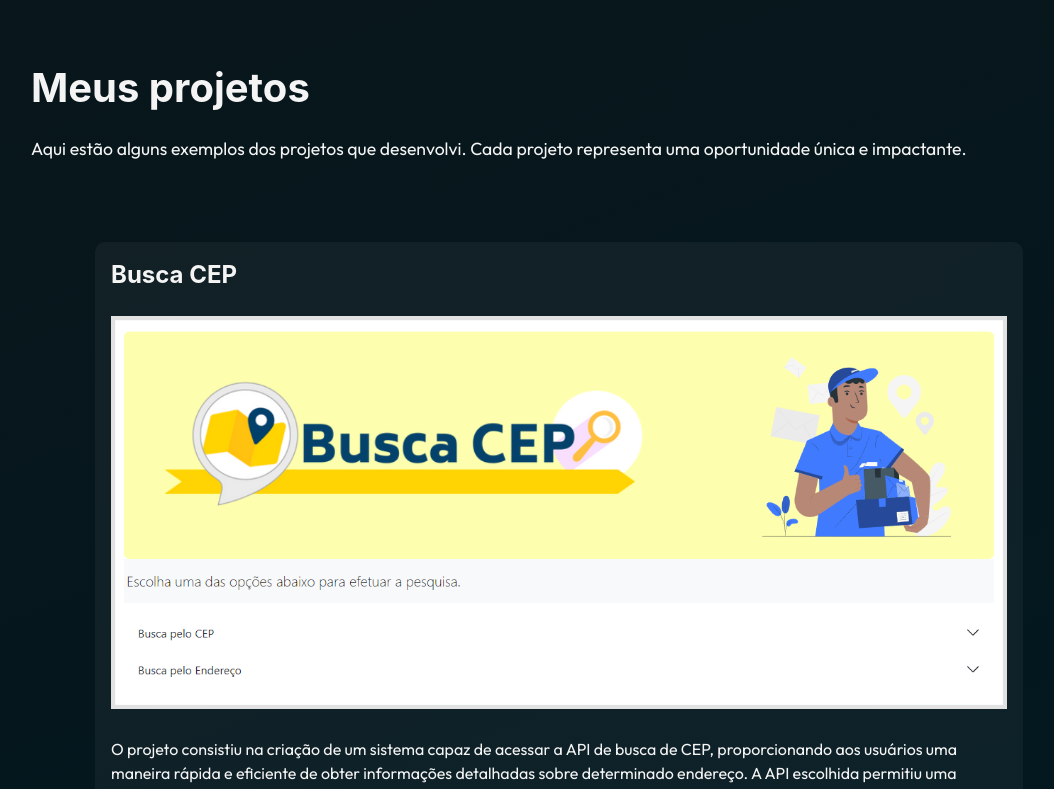
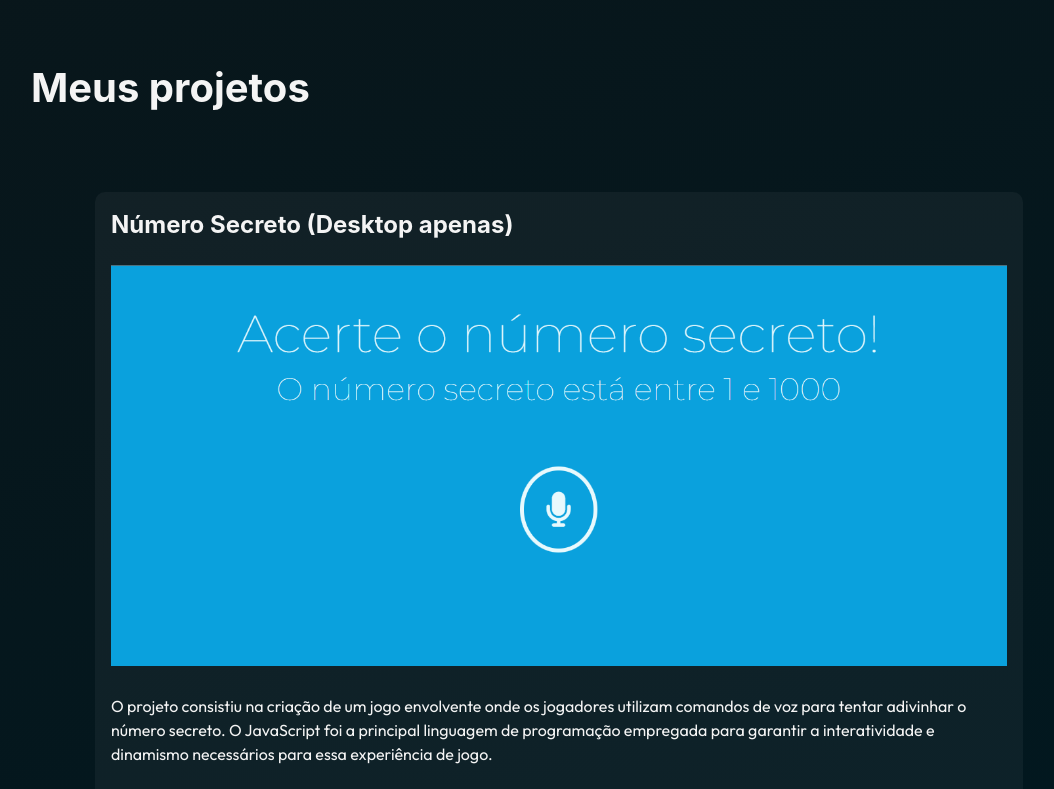
Before and after one commit to silashorta/portfolio-project, a React (Vite) app: page / in a window 1280 px wide. Shown: the part 3320-4109 px from the top of the page, without its empty margins (81-1135 px from the left). Built offline with nearby package versions, Linux system fonts and the light colour scheme.

Commit message:
update projects

```diff
--- a/components/Projects/Projects.jsx
+++ b/components/Projects/Projects.jsx
@@ -40,7 +40,7 @@ function Projects() {
     <div id='projects' className={styles.projects__container} ref={ref}>
       <div className={styles.projects__descricao} >
         <h3 ref={typingRef} data-aos="fade-up">{text}</h3>
-        <p data-aos="fade-up">Aqui estão alguns exemplos dos projetos que desenvolvi. Cada projeto representa uma oportunidade única e impactante.</p>
+        {/* <p data-aos="fade-up">Aqui estão alguns exemplos dos projetos que desenvolvi. Cada projeto representa uma oportunidade única e impactante.</p> */}
       </div>
         <SwiperProjects />
     </div>
--- a/components/Projects/SwiperProjects/SwiperProjects.jsx
+++ b/components/Projects/SwiperProjects/SwiperProjects.jsx
@@ -6,7 +6,7 @@ import 'swiper/css/pagination';
 import 'swiper/css/navigation';
 
 // import required modules
-import { Pagination, Navigation } from 'swiper/modules';
+import { Autoplay, Pagination, Navigation } from 'swiper/modules';
 
 import styles from './Swiperprojects.module.css'
 
@@ -38,8 +38,12 @@ export default function SwiperProjects() {
           clickable: true,
         }}
         navigation={false}
-        modules={[Pagination, Navigation]}
+        modules={[Autoplay, Pagination, Navigation]}
         className="mySwiper"
+        autoplay={{
+          delay: 5000,
+          disableOnInteraction: false,
+      }}
       >
         {infoCard.map((card, index) => (
           <SwiperSlide key={index}>
```
